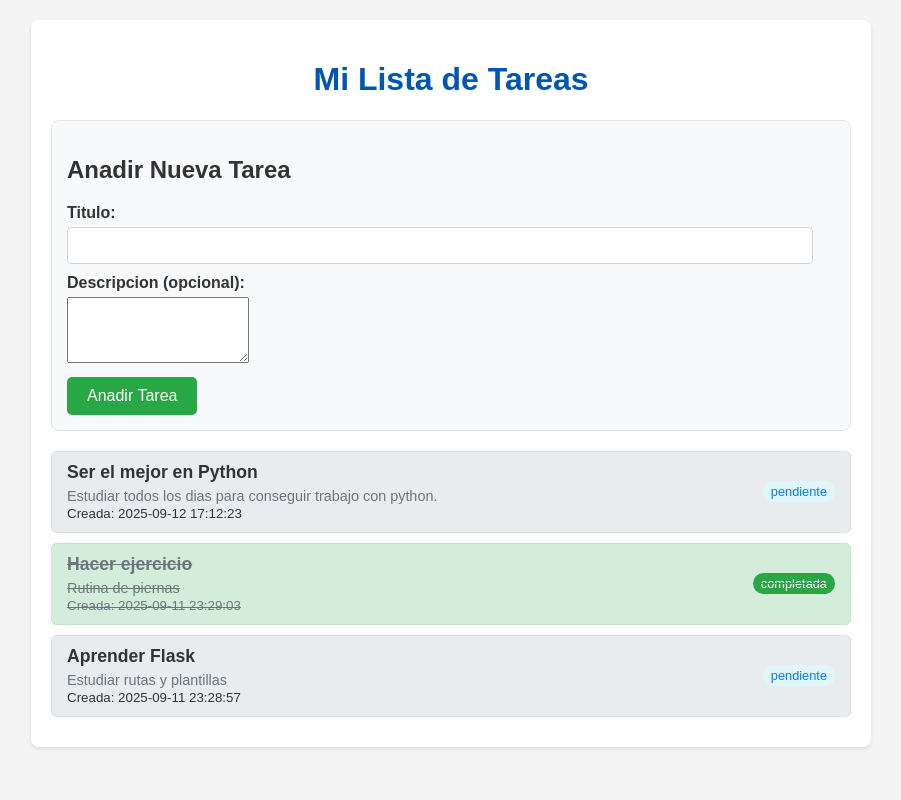
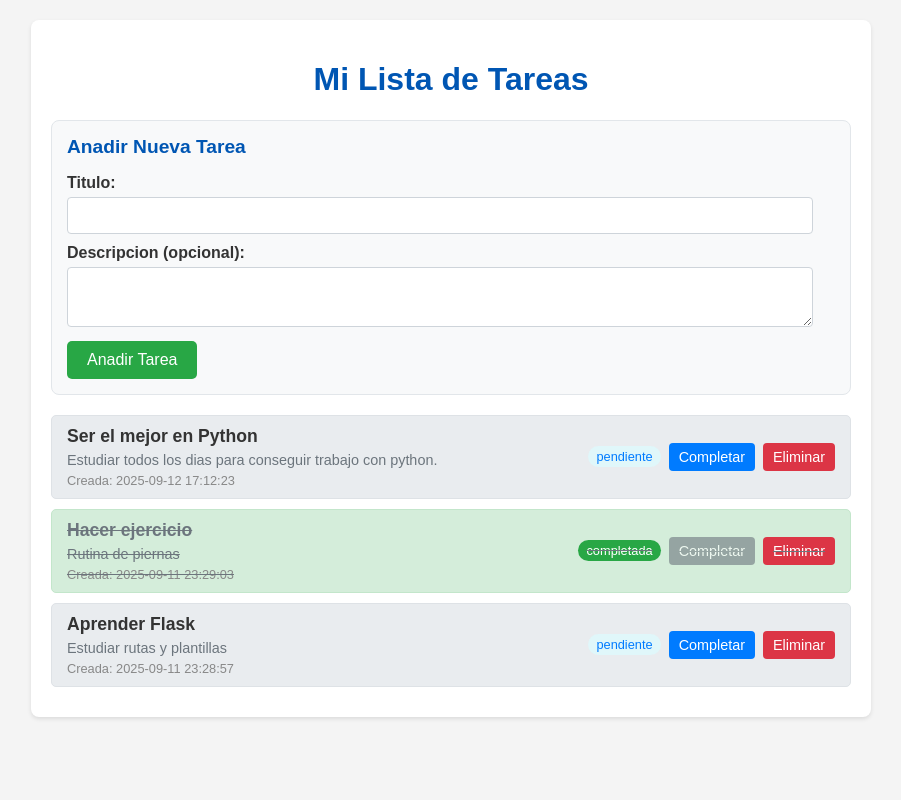
Before and after one commit to Lifimastar/mi_aplicacion_tareas, a Flask app: page / in a window 1280 px wide. Shown: the whole page, without its empty margins (189-1090 px from the left). Run offline with Flask 3, Linux system fonts and the light colour scheme; data comes from the database, SQL or seed files in the repository; both versions use the stored data as it was after the commit.

Commit message:
Feature: Add complete and delete task funcionality

```diff
--- a/app.py
+++ b/app.py
@@ -29,5 +29,29 @@ def home():
     conn.close()
     return render_template("index.html", tasks=tasks)
 
+@app.route("/complete/<int:task_id>")
+def complete_task(task_id):
+    """
+    Marca una tarea como completada.
+    """
+    conn = get_db_connection()
+    conn.execute("UPDATE tasks SET status = 'completada' WHERE id = ?", (task_id,))
+    conn.commit()
+    conn.close()
+    print(f"Tarea {task_id} marcada como completada.")
+    return redirect(url_for('home'))
+
+@app.route("/delete/<int:task_id>")
+def delete_task(task_id):
+    """
+    Elimina una tarea de la base de datos.
+    """
+    conn = get_db_connection()
+    conn.execute("DELETE FROM tasks WHERE id = ?", (task_id,))
+    conn.commit()
+    conn.close()
+    print(f"Tarea {task_id} eliminada.")
+    return redirect(url_for('home'))
+
 if __name__ == "__main__":
     app.run(debug=True)
--- a/templates/index.html
+++ b/templates/index.html
@@ -38,12 +38,16 @@
             display: flex;
             justify-content: space-between;
             align-items: center;
+            flex-wrap: wrap;
         }
         .task-item.completed {
             background-color: #d4edda;
             border-color: #c3e6cb;
             text-decoration: line-through;
             color: #6c757d;
+        }
+        .task-details {
+            flex-grow: 1;
         }
         .task-title {
             font-weight: bold;
@@ -54,12 +58,24 @@
             color: #6c757d;
             margin-top: 5px;
         }
+        .task-meta {
+            font-size: 0.8em;
+            color: #888;
+            margin-top: 5px;
+        }
+        .task-actions {
+            margin-left: 15px;
+            display: flex;
+            gap: 8px;
+            align-items: center;
+        }
         .task-status {
             font-size: 0.8em;
             color: #007bff;
             background-color: #e0f7fa;
             padding: 3px 8px;
             border-radius: 12px;
+            white-space: nowrap;
         }
         .task-item.completed .task-status {
             background-color: #28a745;
@@ -77,13 +93,18 @@
             margin-bottom: 20px;
             border: 1px solid #e2e6ea;
         }
+        .add-task-form h2 {
+            margin-top: 0;
+            color: #0056b3;
+            font-size: 1.2em;
+        }
         .add-task-form label {
             display: block;
             margin-bottom: 5px;
             font-weight: bold;
         }
         .add-task-form input[type='text'],
-        .add-task-from textarea {
+        .add-task-form textarea {
             width: calc(100% - 22px);
             padding: 10px;
             margin-bottom: 10px;
@@ -96,9 +117,6 @@
             min-height: 60px;
         }
         .add-task-form button {
-            display: block;
-            margin-top: 10px;
-
             background-color: #28a745;
             color: white;
             padding: 10px 20px;
@@ -109,6 +127,35 @@
         }
         .add-task-form button:hover {
             background-color: #218838;
+        }
+        .action-button {
+            padding: 6px 10px;
+            border: none;
+            border-radius: 4px;
+            cursor: pointer;
+            text-decoration: none;
+            color: white;
+            font-size: 0.9em;
+            white-space: nowrap;
+        }
+        .action-button.complete {
+            background-color: #007bff;
+        }
+        .action-button.complete:hover {
+            background-color: #0056b3;
+        }
+        .action-button.delete {
+            background-color: #dc3545;
+        }
+        .action-button.delete:hover {
+            background-color: #c82333;
+        }
+        .task-item.completed .action-button.complete {
+            background-color: #6c757d;
+            cursor: not-allowed;
+        }
+        .task-item.completed .action-button.complete:hover {
+            background-color: #6c757d;
         }
     </style>
 </head>
@@ -133,14 +180,22 @@
             {% if tasks %}
                 {% for task in tasks %}
                     <div class="task-item {% if task.status == 'completada' %}completed{% endif %}">
-                        <div>
+                        <div class="task-details">
                             <div class="task-title">{{ task.title }}</div>
                             {% if task.description %}
                                 <div class="task-description">{{ task.description }}</div>
                             {% endif %}
-                            <small>Creada: {{ task.created_at }}</small>
+                            <div class="task-meta">Creada: {{ task.created_at }}</div>
                         </div>
-                        <span class="task-status">{{ task.status }}</span>
+                        <div class="task-actions">
+                            <span class="task-status">{{ task.status }}</span>
+                            {% if task.status == 'pendiente' %}
+                                <a href="{{ url_for('complete_task', task_id=task.id) }}" class="action-button complete">Completar</a>
+                            {% else %}
+                                <a href="#" class="action-button complete" style="opacity: 0.6; cursor: not-allowed;">Completar</a>
+                            {% endif %}
+                            <a href="{{ url_for('delete_task', task_id=task.id) }}" class="action-button delete" onclick="return confirm('Estas seguro de que quieres eliminar esta tarea?');">Eliminar</a>
+                        </div>
                     </div>
                 {% endfor %}
             {% else %}
```
Also changed, not shown: tasks.db.
